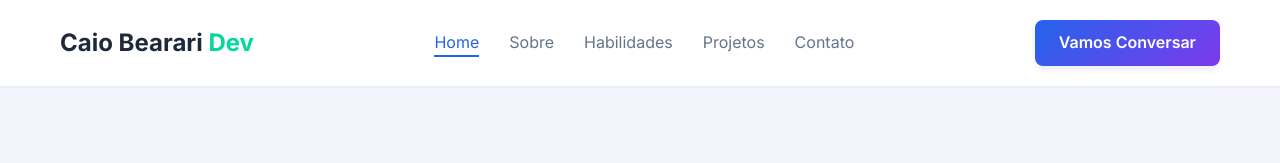
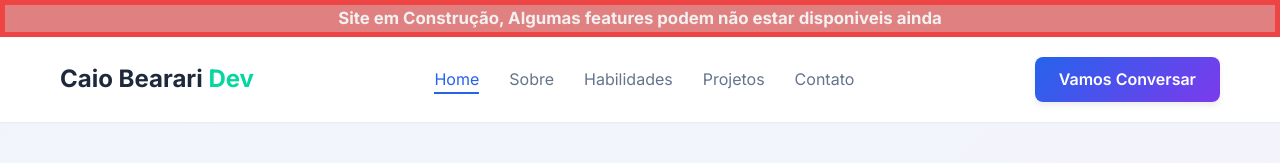
Before and after one commit to Caio-P-B/caio-p-b.github.io, a plain HTML site: page index.html in a window 1280 px wide. Shown: the top 163 px of the page. Drawn offline with Linux system fonts and the light colour scheme.

Commit message:
Building banner add

```diff
--- a/index.html
+++ b/index.html
@@ -21,6 +21,11 @@
   <body>
     <!-- Header -->
     <header class="header" id="header">
+      <div class="banner">
+        <h2>
+          Site em Construção, Algumas features podem não estar disponiveis ainda
+        </h2>
+      </div>
       <div class="container">
         <div class="header-content">
           <a href="#" class="logo"
--- a/style.css
+++ b/style.css
@@ -1095,3 +1095,11 @@ body {
 }
 
 /* COMING SOON */
+
+.banner {
+  color: #f1f1f1;
+  background-color: #e08080;
+  border: 5px solid #ef4444;
+  font-size: 0.7em;
+  text-align: center;
+}
```
